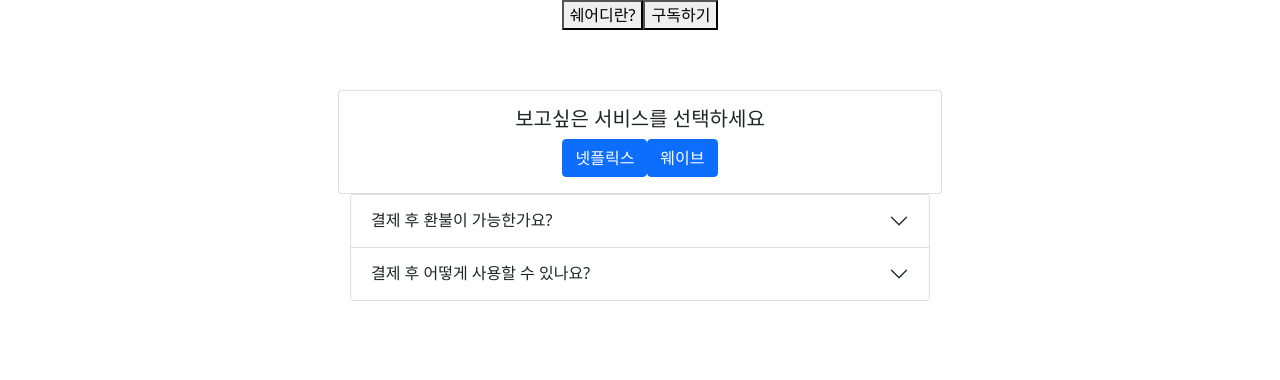
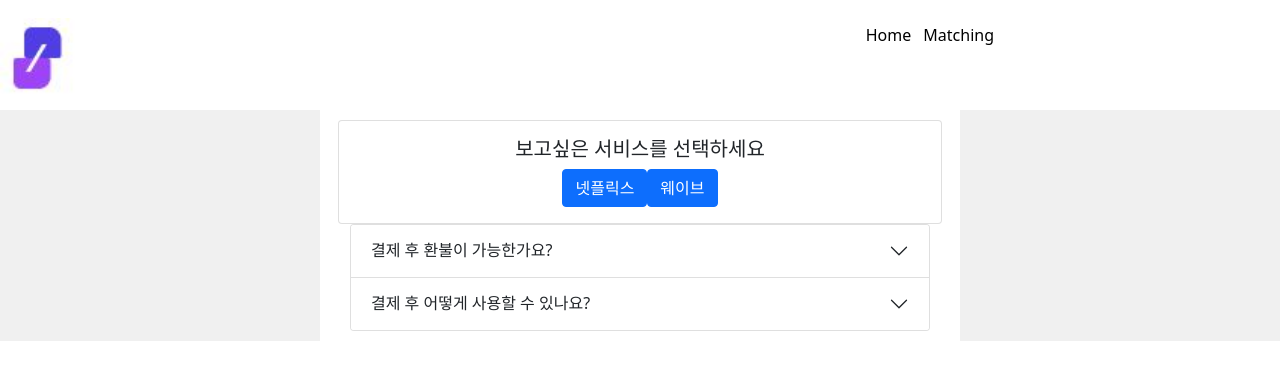
Before and after one commit to wlals2997/shareD, a React (Create React App) app: page /Select in a window 1280 px wide. Shown: the top 380 px of the page. Built offline with nearby package versions, Linux system fonts and the light colour scheme.

Commit message:
components style module

```diff
--- a/src/App.css
+++ b/src/App.css
@@ -1,3 +1,5 @@
+
+
 .App {
   text-align: center;
 }
--- a/src/App.js
+++ b/src/App.js
@@ -3,7 +3,7 @@
 import { BrowserRouter, Route, Routes } from 'react-router-dom';
 import './App.css';
 import MainPage from './pages/Main/MainPage'
-import Nav from './components/Nav/Nav';
+import Header from './components/Header/Header'
 import Select from './pages/Select/SelectOTT/SelectOTT'
 
 
@@ -12,7 +12,7 @@
   return (
     <div className="App">
     <BrowserRouter>
-    <Nav />
+    <Header />
       <Routes>
         <Route path="/"  exact element={<MainPage/>}/>
         <Route path="/Select" exact element={<Select/>}/>
--- /dev/null
+++ b/src/components/Header/Header.js
@@ -0,0 +1,23 @@
+import React from 'react';
+import { Link } from 'react-router-dom';
+import styles from '../Header/Header.module.css'
+import shareD_logo from '../../data/logo.JPG'
+function Header (){
+    return(
+        <div className={styles.header} >
+            <div className={styles.icon}>
+                <img src={shareD_logo} alt="Logo" className={styles.logo}></img>
+            </div>
+            <div className={styles.menu}>
+            <Link to="/">
+                <button className={styles.menuBtn}>Home</button>
+            </Link>
+            <Link to="/Select">
+                <button className={styles.menuBtn}>Matching</button>
+            </Link>
+            </div>
+        </div>
+
+    )
+}
+export default Header;
--- /dev/null
+++ b/src/components/Header/Header.module.css
@@ -0,0 +1,31 @@
+.header{
+    display: flex;
+   width: 1000px;
+    height: 60px;
+    justify-content: space-between;
+    align-items: center;
+}
+
+.icon{
+    width: 24px;
+    height: 24px;
+
+    cursor: pointer;
+}
+.logo{
+
+    width: 80px;
+    height: 80px;
+}
+.menu{
+    margin-top: 10px;
+
+}
+.menuBtn{
+    background-color: transparent;
+    border: none;
+
+}
+.menuBtn:hover{
+    background-color: lightgray;
+}
--- a/src/components/Nav/Nav.js
+++ /dev/null
@@ -1,16 +0,0 @@
-import React from 'react';
-import { Link } from 'react-router-dom';
-
-function Nav (){
-    return(
-        <div>
-            <Link to="/">
-                <button>쉐어디란?</button>
-            </Link>
-            <Link to="/Select">
-                <button>구독하기</button>
-            </Link>
-        </div>
-    )
-}
-export default Nav;
--- a/src/index.css
+++ b/src/index.css
@@ -5,6 +5,7 @@
     sans-serif;
   -webkit-font-smoothing: antialiased;
   -moz-osx-font-smoothing: grayscale;
+
 }
 
 code {
--- a/src/pages/Select/SelectOTT/SelectOTT.js
+++ b/src/pages/Select/SelectOTT/SelectOTT.js
@@ -1,9 +1,9 @@
 import React from 'react';
 import { Container, Row, Button, Card,Accordion } from 'react-bootstrap';
 import { useNavigate } from 'react-router-dom';
-import { ottService } from '../data';
+import { ottService } from '../../../data/data';
 import SelectContainer from './SelectOTT.style';
-
+import styles from '../SelectOTT/SelectOTT.module.css';
 import styled from 'styled-components'
 
 
@@ -12,7 +12,7 @@
   const navigate = useNavigate();
 
   return (
-    <div className='my-component'>
+    <div className={styles.mycomponent} >
     <Container>
       <SelectContainer >
         <Row>
--- a/src/pages/Select/SelectOTT/SelectOTT.css
+++ b/src/pages/Select/SelectOTT/SelectOTT.module.css
@@ -1,3 +1,5 @@
-.my-component{
+.mycomponent{
     background: #f0f0f0;
+
+
 }
--- /dev/null
+++ b/src/pages/Select/index.js
@@ -0,0 +1,3 @@
+import React,{createContext} from "react";
+
+const SelectContext=createContext();
```
Also changed, not shown: src/data/data.js (renamed from src/pages/Select/data.js), src/data/logo.JPG (added), src/pages/Select/SelectDate/SelectDate.module.css (added).
